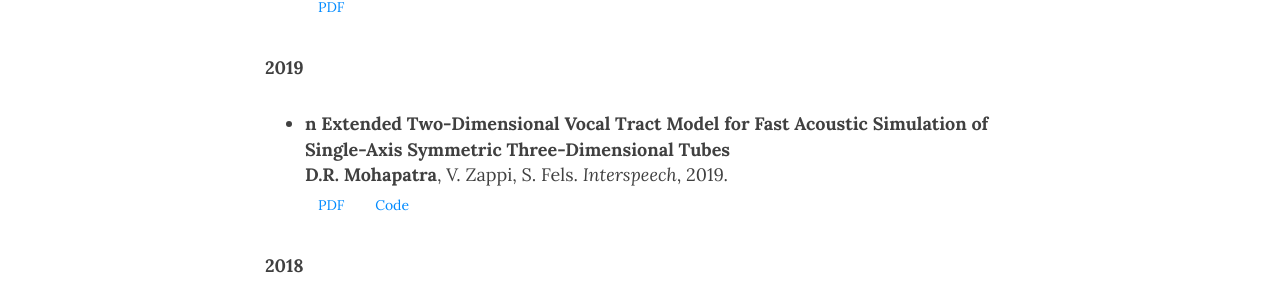
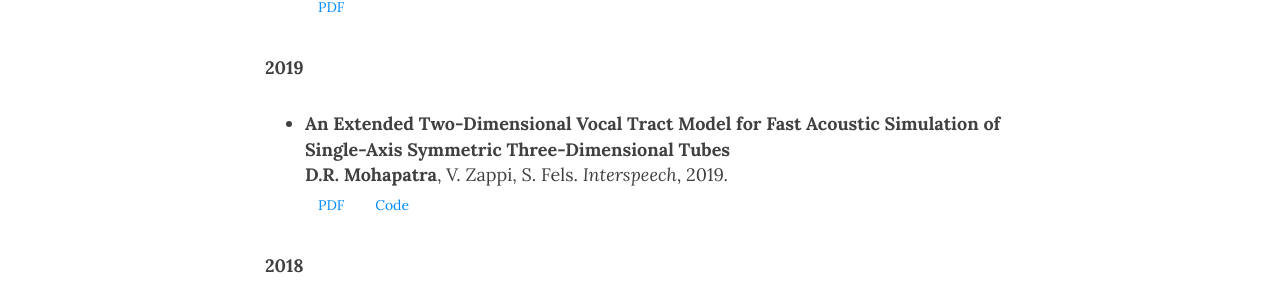
Before and after one commit to Debasishray19/debasishray19.github.io, a Jekyll site: the page built from publications.md, in a window 1280 px wide and 900 px high, scrolled down 479 px. Shown: the part 148-454 px from the top of the window. Built offline with Jekyll 4.4.1, drawn with Linux system fonts in a browser that asks for light colours; nearby versions of some CDN libraries.

```diff
--- a/publications.md
+++ b/publications.md
@@ -19,7 +19,7 @@ You can also browse my <a href="https://scholar.google.com/citations?user=HzIWE5
 
 **2019**
 
-- **n Extended Two-Dimensional Vocal Tract Model for Fast Acoustic Simulation of Single-Axis Symmetric Three-Dimensional Tubes**
+- **An Extended Two-Dimensional Vocal Tract Model for Fast Acoustic Simulation of Single-Axis Symmetric Three-Dimensional Tubes**
 	**D.R. Mohapatra**, V. Zappi, S. Fels.
 	*Interspeech*, 2019.
 	[PDF](https://www.isca-speech.org/archive/Interspeech_2019/pdfs/1764.pdf){: .btn}
```
